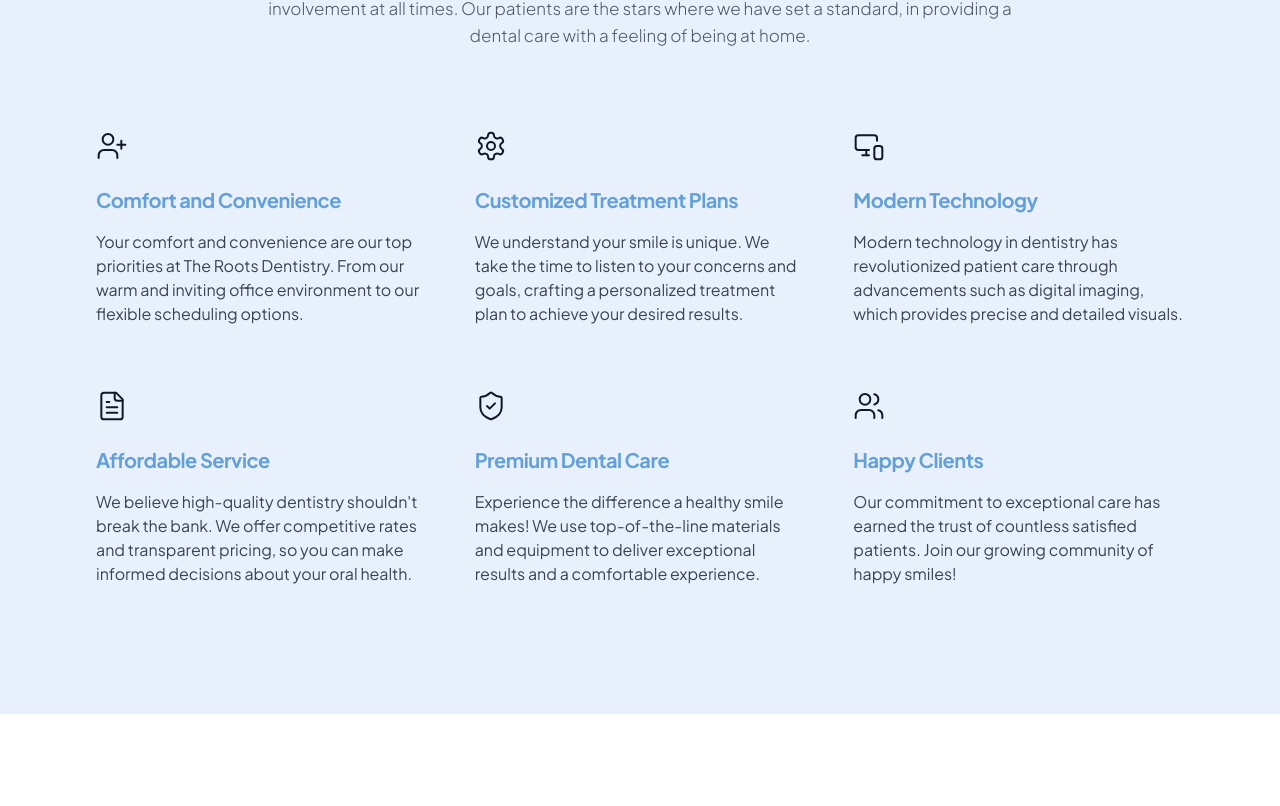
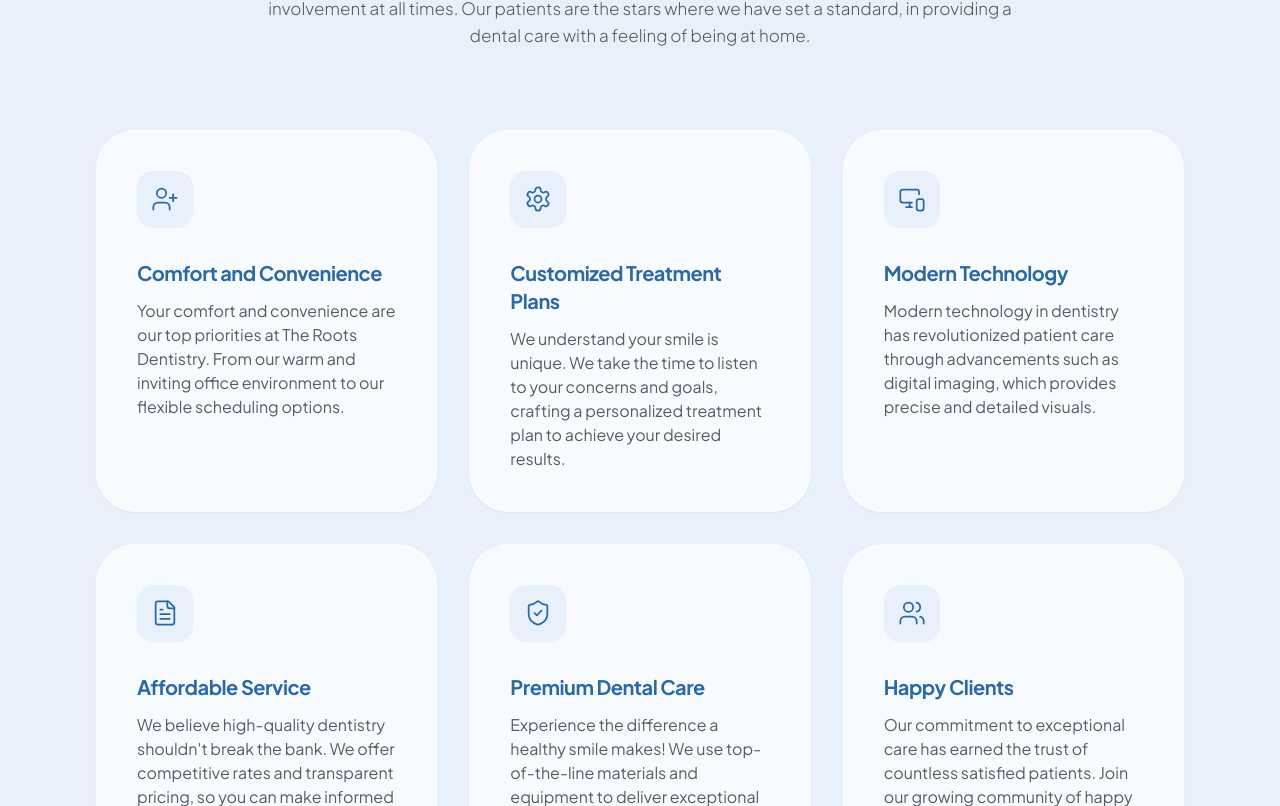
Before and after one commit to kori5181/Dentally-Yours-Dental-Clinic, a React (Vite) app: page / in a window 1280 px wide. Shown: the part 1994-2800 px from the top of the page. Built offline with nearby package versions, Linux system fonts and the light colour scheme.

Commit message:
Features card aesthetic

```diff
--- a/src/components/Features.jsx
+++ b/src/components/Features.jsx
@@ -17,32 +17,32 @@ const featuresList = [
   {
     title: "Comfort and Convenience",
     desc: "Your comfort and convenience are our top priorities at The Roots Dentistry. From our warm and inviting office environment to our flexible scheduling options.",
-    icon: <UserPlus strokeWidth={1.5} className="w-8 h-8 text-dark" />,
+    icon: <UserPlus strokeWidth={1.5} className="w-7 h-7" />,
   },
   {
     title: "Customized Treatment Plans",
     desc: "We understand your smile is unique. We take the time to listen to your concerns and goals, crafting a personalized treatment plan to achieve your desired results.",
-    icon: <Settings strokeWidth={1.5} className="w-8 h-8 text-dark" />,
+    icon: <Settings strokeWidth={1.5} className="w-7 h-7" />,
   },
   {
     title: "Modern Technology",
     desc: "Modern technology in dentistry has revolutionized patient care through advancements such as digital imaging, which provides precise and detailed visuals.",
-    icon: <MonitorSmartphone strokeWidth={1.5} className="w-8 h-8 text-dark" />,
+    icon: <MonitorSmartphone strokeWidth={1.5} className="w-7 h-7" />,
   },
   {
     title: "Affordable Service",
     desc: "We believe high-quality dentistry shouldn't break the bank. We offer competitive rates and transparent pricing, so you can make informed decisions about your oral health.",
-    icon: <FileText strokeWidth={1.5} className="w-8 h-8 text-dark" />,
+    icon: <FileText strokeWidth={1.5} className="w-7 h-7" />,
   },
   {
     title: "Premium Dental Care",
     desc: "Experience the difference a healthy smile makes! We use top-of-the-line materials and equipment to deliver exceptional results and a comfortable experience.",
-    icon: <ShieldCheck strokeWidth={1.5} className="w-8 h-8 text-dark" />,
+    icon: <ShieldCheck strokeWidth={1.5} className="w-7 h-7" />,
   },
   {
     title: "Happy Clients",
     desc: "Our commitment to exceptional care has earned the trust of countless satisfied patients. Join our growing community of happy smiles!",
-    icon: <Users strokeWidth={1.5} className="w-8 h-8 text-dark" />,
+    icon: <Users strokeWidth={1.5} className="w-7 h-7" />,
   }
 ];
 
@@ -73,17 +73,22 @@ const Features = () => {
           </p>
         </div>
 
-        <div className="grid grid-cols-1 md:grid-cols-2 lg:grid-cols-3 gap-x-12 gap-y-16">
+        <div className="grid grid-cols-1 md:grid-cols-2 lg:grid-cols-3 gap-6 md:gap-8">
           {featuresList.map((feature, idx) => (
             <div
               key={idx}
-              className="feature-item flex flex-col items-start text-left"
+              className="feature-item group flex flex-col items-start text-left bg-white/70 hover:bg-white p-8 md:p-10 rounded-[2.5rem] border border-white/50 shadow-sm hover:shadow-2xl hover:-translate-y-2 transition-all duration-500 ease-[cubic-bezier(0.34,1.56,0.64,1)] cursor-default overflow-hidden relative"
             >
-              <div className="mb-6 group-hover:scale-110 transition-transform duration-500 ease-[cubic-bezier(0.34,1.56,0.64,1)]">
-                {feature.icon}
+              {/* Subtle hover gradient bloom behind icon */}
+              <div className="absolute top-0 right-0 w-32 h-32 bg-accent/10 rounded-full blur-3xl opacity-0 group-hover:opacity-100 transition-opacity duration-700"></div>
+
+              <div className="mb-8 w-14 h-14 rounded-2xl bg-[#e8f1fb] flex items-center justify-center text-[#2a68a6] group-hover:bg-[#2a68a6] group-hover:text-white transition-colors duration-500 ease-out group-hover:scale-110 shadow-sm relative z-10 box-border">
+                <div className="transform transition-transform duration-500 group-hover:scale-[1.15] group-hover:rotate-6">
+                  {feature.icon}
+                </div>
               </div>
-              <h3 className="font-sans font-bold text-xl text-[#63a0d9] mb-4">{feature.title}</h3>
-              <p className="text-dark/80 text-[15px] md:text-base font-sans leading-relaxed">
+              <h3 className="font-sans font-bold text-xl text-[#2a68a6] mb-3 relative z-10">{feature.title}</h3>
+              <p className="text-dark/70 text-[15px] md:text-base font-sans leading-relaxed relative z-10">
                 {feature.desc}
               </p>
             </div>
```
